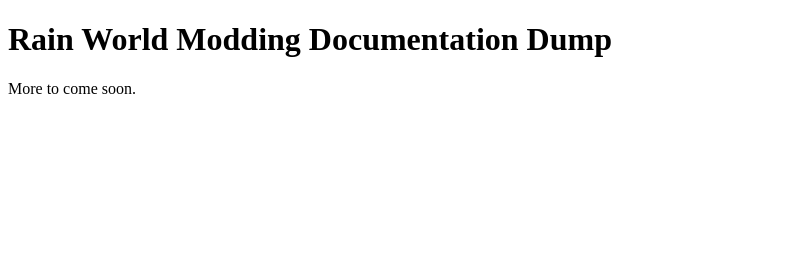
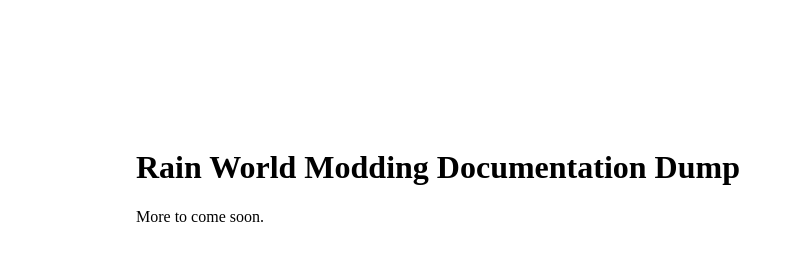
Before and after one commit to Rain-World-Modding/Rain-World-Modding.github.io, a plain HTML site: page index.html in a window 1280 px wide. Shown: the whole page, without its empty margins (0-794 px from the left). Drawn offline with Linux system fonts and the light colour scheme.

Commit message:
Update index.html

```diff
--- a/index.html
+++ b/index.html
@@ -1,7 +1,7 @@
 <!DOCTYPE html>
 <html>
 <head>
-  <link rel="css" href="main.css"/>
+  <link rel="stylesheet" href="/css/main.css"/>
 </head>
 <body>
   <h1>Rain World Modding Documentation Dump</h1>
```
